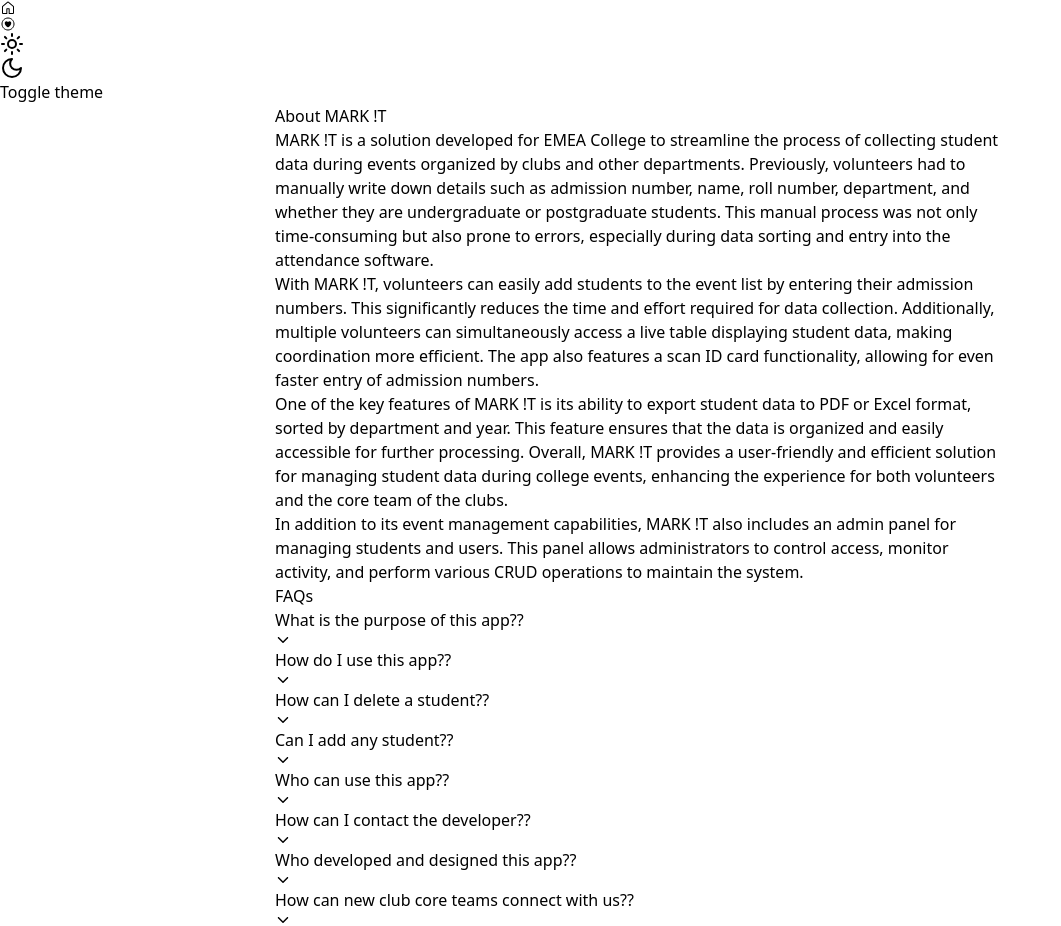
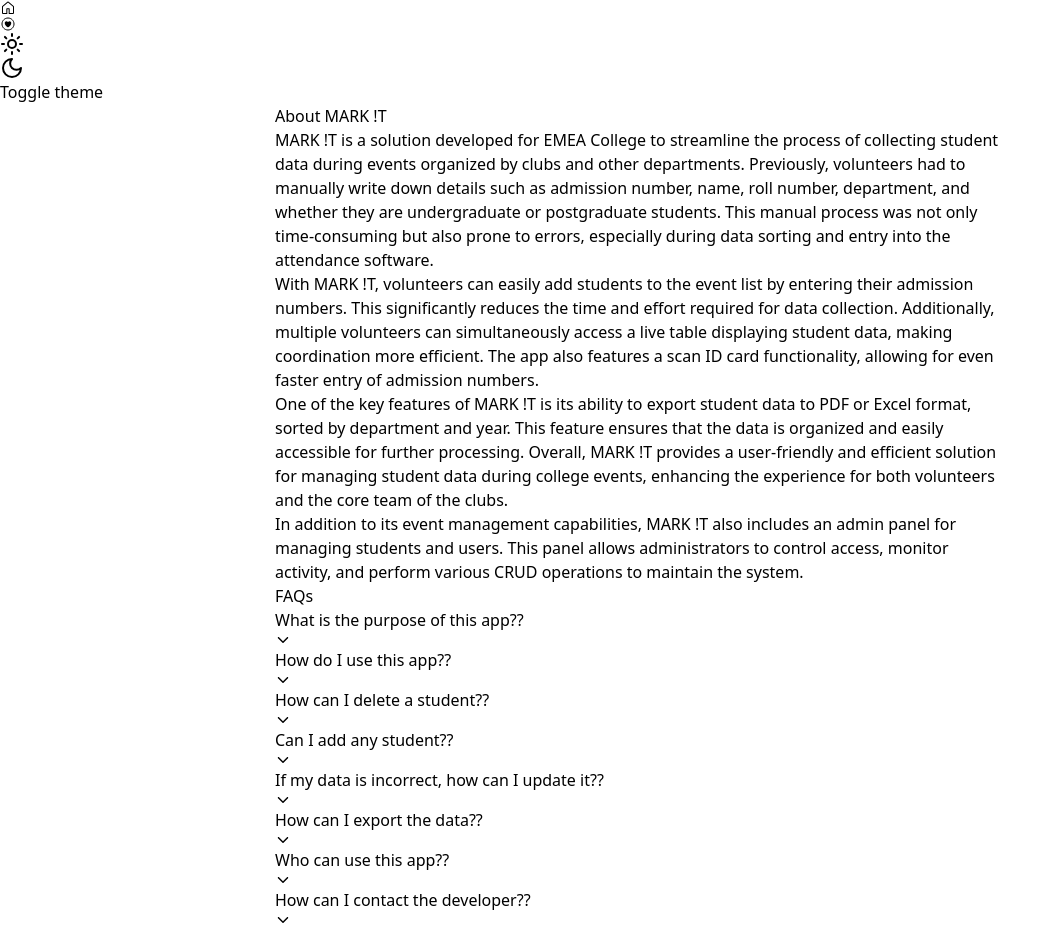
Before and after one commit to muhammedshamil8/Attendance-collection-app, a React (Vite) app: page /about in a window 1280 px wide. Shown: the top 926 px of the page, without its empty margins (0-1061 px from the left). Built offline with nearby package versions, Linux system fonts and the light colour scheme.

Commit message:
improved

```diff
--- a/src/main.tsx
+++ b/src/main.tsx
@@ -47,7 +47,7 @@
 
 if ('serviceWorker' in navigator) {
   window.addEventListener('load', () => {
-    navigator.serviceWorker.register('sw.js').then(registration => {
+    navigator.serviceWorker.register('./sw.js').then(registration => {
       console.log('Service Worker registered with scope:', registration.scope);
     }).catch(error => {
       console.error('Service Worker registration failed:', error);
--- a/src/pages/Errors/NotFound.tsx
+++ b/src/pages/Errors/NotFound.tsx
@@ -14,7 +14,7 @@
     <div className="terminal">
       <h1>Error <span className="errorcode">404</span></h1>
       <p className="output">The page you are looking for might have been removed, had its name changed or is temporarily unavailable.</p>
-      <p className="output">Please try to <a onClick={handleGoBack} className="cursor-pointer">go back</a> or <a onClick={() => navigate('/')}>return to the homepage</a>.</p>
+      <p className="output">Please try to <a onClick={handleGoBack} className="cursor-pointer select-none">go back</a> or <a className="cursor-pointer select-none" onClick={() => navigate('/')}>return to the homepage</a>.</p>
       <p className="output">Good luck.</p>
       <p className="output">_</p>
     </div>
--- a/src/pages/Errors/unAuth.tsx
+++ b/src/pages/Errors/unAuth.tsx
@@ -18,7 +18,7 @@
         <p className="output">
           The page your are trying to access is restricted to authorized users only.
         </p>
-        <p className="output">Please try to <a onClick={handleGoBack} className="cursor-pointer">go back</a> or <a onClick={() => navigate('/')}>return to the homepage</a>.</p>
+        <p className="output">Please try to <a onClick={handleGoBack} className="cursor-pointer select-none">go back</a> or <a className="cursor-pointer select-none" onClick={() => navigate('/')}>return to the homepage</a>.</p>
         <p className="output">Good luck.</p>
         <p className="output">_</p>
       </div>
--- a/src/pages/about.tsx
+++ b/src/pages/about.tsx
@@ -1,75 +1,137 @@
 import React, { useState } from 'react';
 import { useAutoAnimate } from '@formkit/auto-animate/react'
 import { IoIosArrowDown, IoIosArrowUp } from "react-icons/io";
-import { FaLinkedinIn, FaInstagram, } from "react-icons/fa";
+import { FaInstagram, } from "react-icons/fa";
 import { IoMailOutline } from "react-icons/io5";
-
+import { SlSocialLinkedin } from "react-icons/sl";
 interface FAQ {
     question: string;
     isOpen: boolean;
-    answer: string;
+    answer: string | React.ReactNode;
 }
 
 const About: React.FC = () => {
     const [parent] = useAutoAnimate();
+
+
     const [faqs, setFaqs] = useState<FAQ[]>([
-        { question: 'What is the purpose of this app?', isOpen: false, answer: "MARK !T is designed to streamline the process of collecting student data during events organized by EMEA College clubs and departments. It allows volunteers to quickly add students to event lists by entering their admission numbers, reducing the time and effort required for data collection." },
-        { question: 'How do I use this app?', isOpen: false, answer: "Using MARK !T is simple. Just click on the 'Add Student' button and fill in the student's details. Then, click 'Submit' to save the student's information." },
-        { question: 'How can I delete a student?', isOpen: false, answer: "To delete a student, simply click on the 'Delete' button on the student's card." },
-        { question: 'Can I add any student?', isOpen: false, answer: "No, you can only add students who are currently studying at EMEA College." },
-        { question: 'Who can use this app?', isOpen: false, answer: "This app is intended for use by EMEA College staff, specifically for collecting student data during events." },
-        { question: 'How can I contact the developer?', isOpen: false, answer: "You can reach out to the developer by clicking on the '...Me...' link at the bottom of the page." },
         {
-            question: 'Who developed and designed this app?',
-            isOpen: false,
-            answer: "MARK !T was developed by Muhammed Shamil, a BSc Computer Science 2nd year student at EMEA College, with design by Dayyan Ali, also a student at EMEA College. The app was conceptualized by Hasil, the IEDC CCO, and implemented with the support of the IEDC technical team."
+            question: 'What is the purpose of this app?', isOpen: false,
+            answer: "MARK !T is designed to streamline the process of collecting student data during events organized by EMEA College clubs and departments. It allows volunteers to quickly add students to event lists by entering their admission numbers, reducing the time and effort required for data collection."
         },
         {
-            question: 'How can new club core teams connect with us?',
+            question: 'How do I use this app?', isOpen: false,
+            answer: "Using MARK !T is a breeze. Begin by creating an event and opening it. Then, effortlessly add the attending students to the list. Finally, you can easily export the sorted list for your convenience."
+        },
+        {
+            question: 'How can I delete a student?', isOpen: false,
+            answer: "While you cannot delete a student from our overall storage, you can remove a student from your selected event by simply clicking on the delete icon next to their name."
+        },
+        {
+            question: 'Can I add any student?', isOpen: false,
+            answer: "No, you can only add students who are currently studying at EMEA College."
+        },
+        {
+            question: 'If my data is incorrect, how can I update it?', isOpen: false,
+            answer: "If you find that your data is incorrect, please reach out to us through the contact page or by sending an email to IEDC EMEA. You can also connect with the IEDC EMEA core team for assistance with updating your information."
+        },
+        {
+            question: 'How can I export the data?', isOpen: false,
+            answer: "You can export the data in PDF or Excel format, sorted by department and year. This feature ensures that the data is organized and easily accessible for further processing."
+        },
+        {
+            question: 'Who can use this app?', isOpen: false,
+            answer: "This app is intended for use by EMEA College Clubs, specifically for collecting student data during events."
+        },
+        {
+            question: 'How can I contact the developer?', isOpen: false,
+            answer: "You can reach out to the developer by clicking on the '...Me...' link at the bottom of the page."
+        },
+        {
+            question: 'Who developed and designed this app?', isOpen: false,
+            answer: "MARK !T was meticulously developed by Muhammed Shamil, the Chief Technology Officer (CTO) of IEDC and a dedicated second-year BSc Computer Science student at EMEA College. The innovative design was crafted by Dayyan Ali, also a second-year BSc Computer Science student and a valued member of the IEDC technical team. This visionary app was conceptualized by Hasil, the Chief Creative Officer (CCO) of IEDC and a Bcom student, and brought to life through the collaborative efforts of the entire IEDC technical team."
+        },
+        {
+            question: 'How can a New Club Core team connect with us?', isOpen: false,
+            answer: "New club core teams can connect with us through the contact section of the app. They can request an account, which will be verified by the admin. Once verified, they will receive an email with login credentials. Using their account, they can create, edit, and delete events, add students to events, scan IDs, export data, and more. If a student does not exist in the system, they can create a new student entry."
+        },
+        {
+            question: 'How can I get in touch with the IEDC EMEA team?', isOpen: false,
+            answer: "You can easily reach out to the IEDC EMEA team by visiting the contact page on our app or by sending an email to IEDC EMEA. Additionally, you can connect with the IEDC EMEA team, including our CEO Sunain, a third-year BSc Computer Science student, and other members, both offline and through our various social media platforms."
+        },
+        {
+            question: 'How can I get in touch with the Contributers?',
             isOpen: false,
-            answer: "New club core teams can connect with us through the contact section of the app. They can request an account, which will be verified by the admin. Once verified, they will receive an email with login credentials. Using their account, they can create, edit, and delete events, add students to events, scan IDs, export data, and more. If a student does not exist in the system, they can create a new student entry."
-        }
+            answer: (
+                <div>
+                    You can reach out to the contributors through their LinkedIn profiles. Click to reach
+                    <span
+                        className='text-emerald-600 cursor-pointer hover:underline px-1'
+                        onClick={() => window.open('https://www.linkedin.com/in/dayyan-ali/')}
+                    >
+                        Dayyan Ali
+                    </span>
+                    , to reach
+                    <span
+                        className='text-emerald-600 cursor-pointer hover:underline px-1'
+                        onClick={() => window.open('https://www.linkedin.com/in/hasil-k/')}
+                    >
+                         Hasil K
+                    </span>
+                    , to reach
+                    <span
+                        className='text-emerald-600 cursor-pointer hover:underline mx-1'
+                        onClick={() => window.open('https://www.linkedin.com/in/muhammed-shamil-65878227a/')}
+                    >
+                        Muhammed Shamil
+                    </span>
+                    .
+                </div>
+            )
+        },
+
     ]);
 
 
     return (
         <div className="text-black dark:text-white p-8 pb-2 m-4 flex flex-col justify-between min-h-screen mb-20">
             <div>
-                <h1 className="text-4xl font-bold mb-4">About MARK !T</h1>
+
+                <h1 className="text-4xl font-bold mb-4">About <span className='text-emerald-600'>MARK !T</span></h1>
                 <p className="text-lg mb-4">
-                    MARK !T is a solution developed for EMEA College to streamline the process of collecting student data during events organized by clubs and other departments. Previously, volunteers had to manually write down details such as admission number, name, roll number, department, and whether they are undergraduate or postgraduate students. This manual process was not only time-consuming but also prone to errors, especially during data sorting and entry into the attendance software.
+                    <span className='text-emerald-600'>MARK !T</span> is a solution developed for EMEA College to streamline the process of collecting student data during events organized by clubs and other departments. Previously, volunteers had to manually write down details such as admission number, name, roll number, department, and whether they are undergraduate or postgraduate students. This manual process was not only time-consuming but also prone to errors, especially during data sorting and entry into the attendance software.
                 </p>
                 <p className="text-lg mb-4">
-                    With MARK !T, volunteers can easily add students to the event list by entering their admission numbers. This significantly reduces the time and effort required for data collection. Additionally, multiple volunteers can simultaneously access a live table displaying student data, making coordination more efficient. The app also features a scan ID card functionality, allowing for even faster entry of admission numbers.
+                    With <span className='text-emerald-600'>MARK !T</span>, volunteers can easily add students to the event list by entering their admission numbers. This significantly reduces the time and effort required for data collection. Additionally, multiple volunteers can simultaneously access a live table displaying student data, making coordination more efficient. The app also features a scan ID card functionality, allowing for even faster entry of admission numbers.
                 </p>
                 <p className="text-lg mb-4">
-                    One of the key features of MARK !T is its ability to export student data to PDF or Excel format, sorted by department and year. This feature ensures that the data is organized and easily accessible for further processing. Overall, MARK !T provides a user-friendly and efficient solution for managing student data during college events, enhancing the experience for both volunteers and the core team of the clubs.
+                    One of the key features of <span className='text-emerald-600'>MARK !T</span> is its ability to export student data to PDF or Excel format, sorted by department and year. This feature ensures that the data is organized and easily accessible for further processing. Overall, <span className='text-emerald-600'>MARK !T</span> provides a user-friendly and efficient solution for managing student data during college events, enhancing the experience for both volunteers and the core team of the clubs.
                 </p>
                 <p className="text-lg mb-4">
-                    In addition to its event management capabilities, MARK !T also includes an admin panel for managing students and users. This panel allows administrators to control access, monitor activity, and perform various CRUD operations to maintain the system.
+                    In addition to its event management capabilities, <span className='text-emerald-600'>MARK !T</span> also includes an admin panel for managing students and users. This panel allows administrators to control access, monitor activity, and perform various CRUD operations to maintain the system.
                 </p>
 
                 <div className='mt-10'>
                     <h3 className='text-left dark:text-white font-semibold text-lg'>FAQs</h3>
                     {faqs.map((item, index) => (
                         <div key={index} className="">
+
                             <h2 className='p-2 font-semibold cursor-pointer hover:underline transition-all ease-in-out flex items-center justify-between border-b border-gray-300 dark:border-b dark:border-gray-700 text-lg'
                                 onClick={() => setFaqs(faqs.map((s, i) => i === index ? { ...s, isOpen: !s.isOpen } : s))}>
                                 {item.question}?
                                 {item.isOpen ? <IoIosArrowUp /> : <IoIosArrowDown />}
                             </h2>
-                            <div ref={parent}>{item.isOpen ? <div className='text-md py-2'>{item.answer}</div> : null}</div>
+                            <div ref={parent}>{item.isOpen ? <div className='!text-sm py-2'>{item.answer}</div> : null}</div>
                         </div>
                     ))}
                 </div>
             </div>
 
 
-
             <p className='flex gap-2 mx-auto mt-10'>
-                <FaLinkedinIn className='text-xl m-2 text-gray-500 cursor-pointer hover:text-gray-700 transition-all ease-in-out' onClick={() => window.open('https://www.linkedin.com/company/iedcemea')} />
-                <FaInstagram className='text-xl m-2 text-gray-600 cursor-pointer hover:text-gray-700 transition-all ease-in-out' onClick={() => window.open('https://www.instagram.com/iedcemea/')} />
-                <IoMailOutline className='text-xl m-2 text-gray-600 cursor-pointer hover:text-gray-700 transition-all ease-in-out' onClick={() => window.open('mailto:emeaiedc@gmail.com')} />
+                <SlSocialLinkedin className='text-xl m-1.5 text-gray-500 cursor-pointer hover:text-gray-700 transition-all ease-in-out' onClick={() => window.open('https://www.linkedin.com/company/iedcemea')} />
+                <FaInstagram className='text-xl m-2 text-gray-500 cursor-pointer hover:text-gray-700 transition-all ease-in-out' onClick={() => window.open('https://www.instagram.com/iedcemea/')} />
+                <IoMailOutline className='text-xl m-2 text-gray-500 cursor-pointer hover:text-gray-700 transition-all ease-in-out' onClick={() => window.open('mailto:emeaiedc@gmail.com')} />
             </p>
 
             <p className='text-center mt-10'>
--- a/sw.js
+++ b/sw.js
@@ -9,8 +9,7 @@
   '/icon-192.png',
   '/icon-512.png',
   '/broken-icon.png',
-  '/offline.html', // Add the offline page to the cache
-  // Add any other assets you want to cache
+  '/offline.html',
 ];
 
 self.addEventListener('install', (event) => {
@@ -23,15 +22,18 @@
 });
 
 self.addEventListener('fetch', (event) => {
+  console.log('Fetch event:', event.request.url);
   event.respondWith(
     caches.match(event.request)
       .then(response => {
         if (response) {
+          console.log('Found in cache:', event.request.url);
           return response;
         }
 
         return fetch(event.request)
           .catch(() => {
+            console.error('Error fetching:', event.request.url);
             return caches.match('/offline.html');
           });
       })
```
Also changed, not shown: manifest.json.
